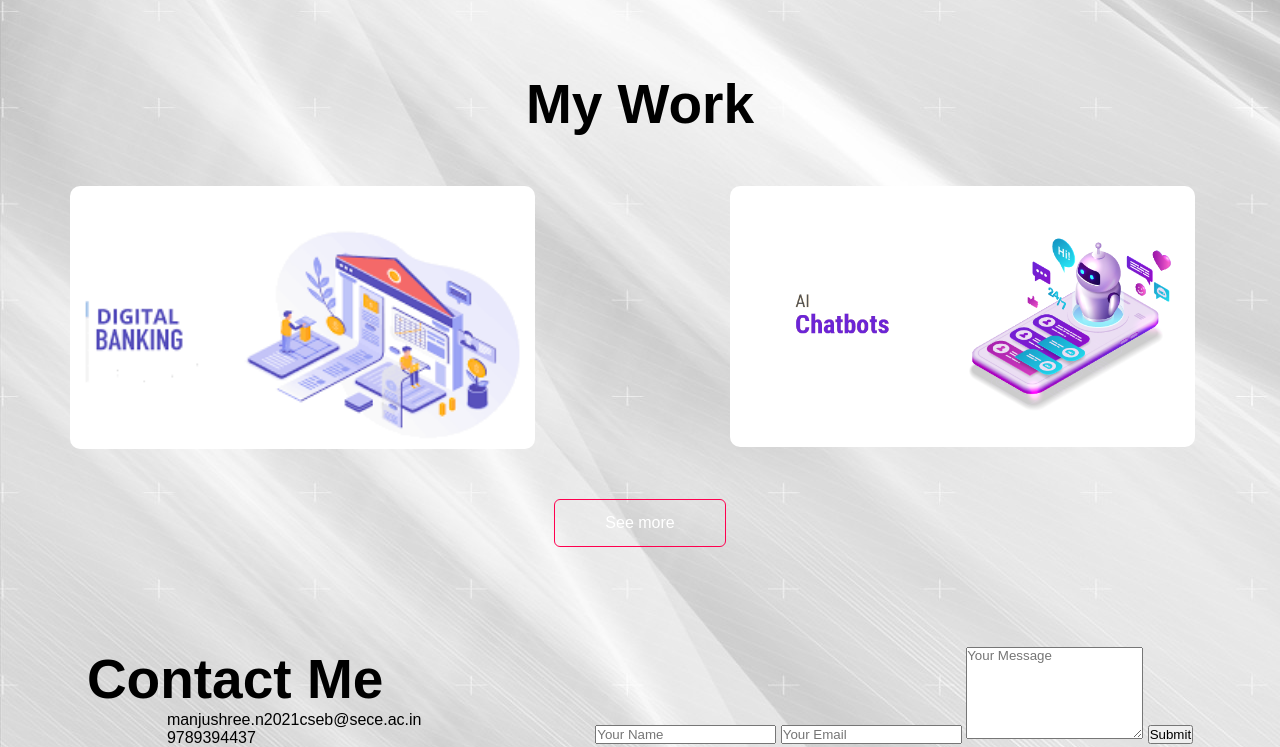
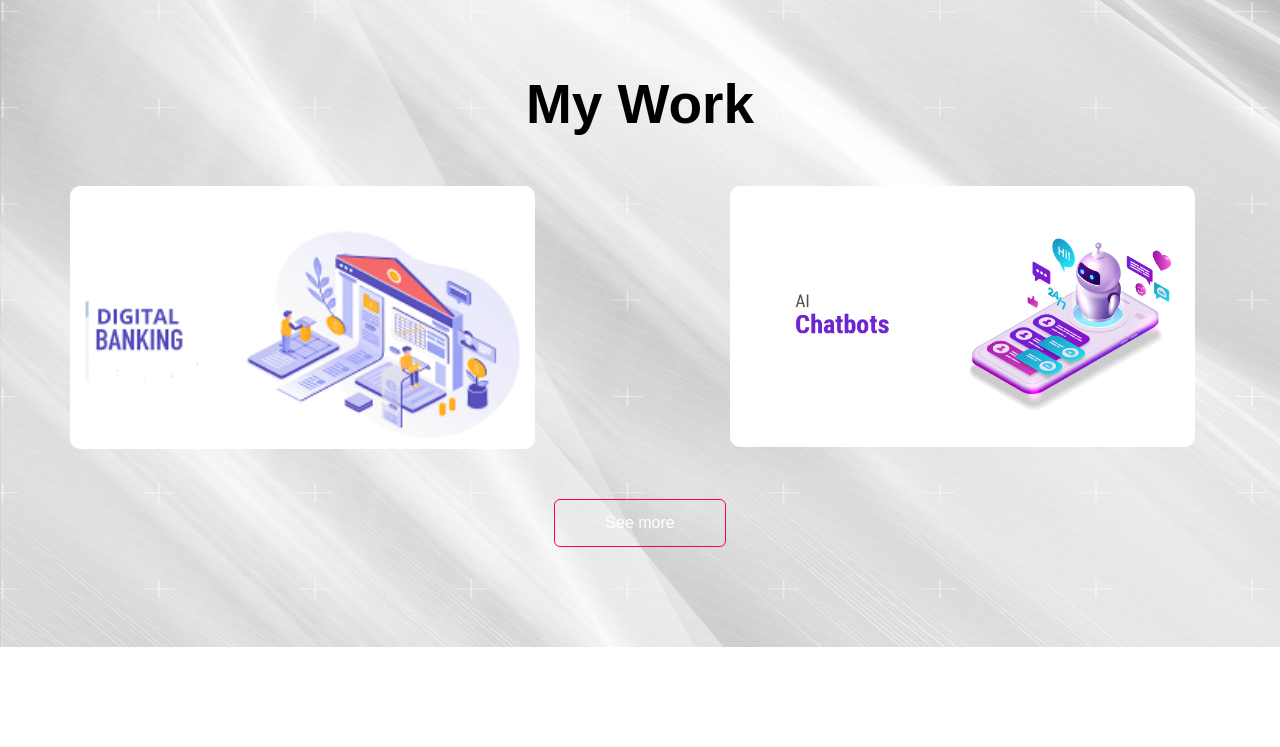
Before and after one commit to ManjushreeN0803/Manjushree_portfolio, a plain HTML site: page index.html in a window 1280 px wide. Shown: the part 1367-2114 px from the top of the page. After the commit the page ends 2014 px from the top, so only its background shows below. Drawn offline with Linux system fonts and the light colour scheme.

Commit message:
Add files via upload

```diff
--- a/index.html
+++ b/index.html
@@ -108,33 +108,7 @@
 
     </div>
 </div>
-<!--------------------contact-------------------->
-<div id="contact">
-    <div class="container">
-        <div class="row">
-            <div class="contact left">
-                <h1 class="sub-title">Contact Me</h1>
-                <p><i class='bx bx-send'></i>manjushree.n2021cseb@sece.ac.in</p>
-                <p><i class='bx bxs-phone'></i>9789394437</p>
-                <div class="social-icons">
-                    <a href="https://linkedin.com/"><i class="fab fa-linkedin"></a>
-                        <a href="https://github.com/"><i class="fab fa-github"></a>
-                </div>
-            </div>
-            <div class="contact-right">
-                <form>
-                    <input type="text" name="Name" placeholder="Your Name" required>
-                    <input type="email" name="email" placeholder="Your Email" required>
-                    <textarea name="Message" rows="6" placeholder="Your Message"></textarea>
-                    <button type="submit"> Submit</button>
-                </form>
 
-            </div>
-        </div>
-
-    </div>
-
-</div>
 
 
 
@@ -157,5 +131,6 @@
 
 </script>
 
+
 </body>
 </html>
--- a/style.css
+++ b/style.css
@@ -241,7 +241,3 @@ nav ul li a:hover::after{
     margin-right: 15px;
     font-size: 25px;
 }
-.social-icons{
-
-
-}
```
